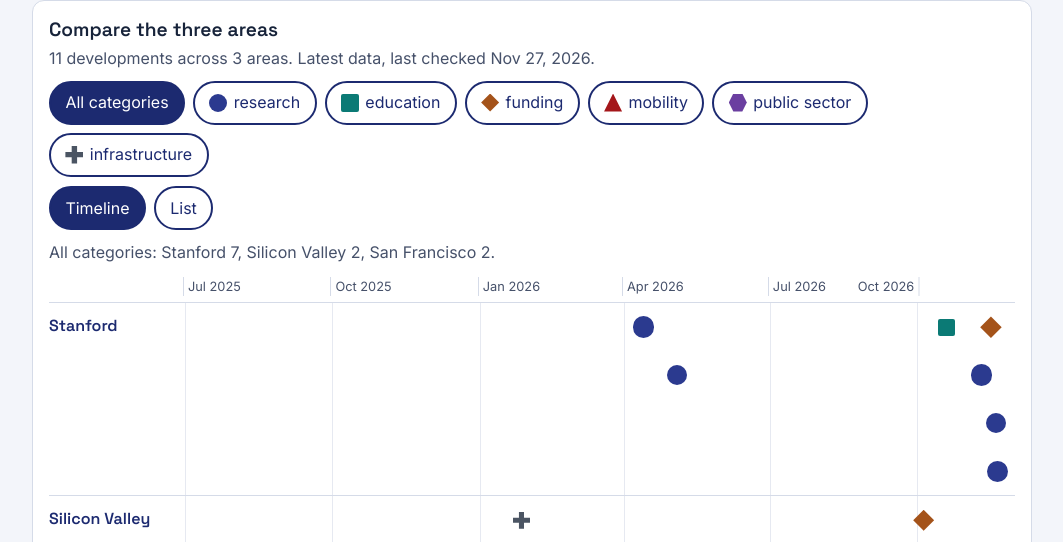
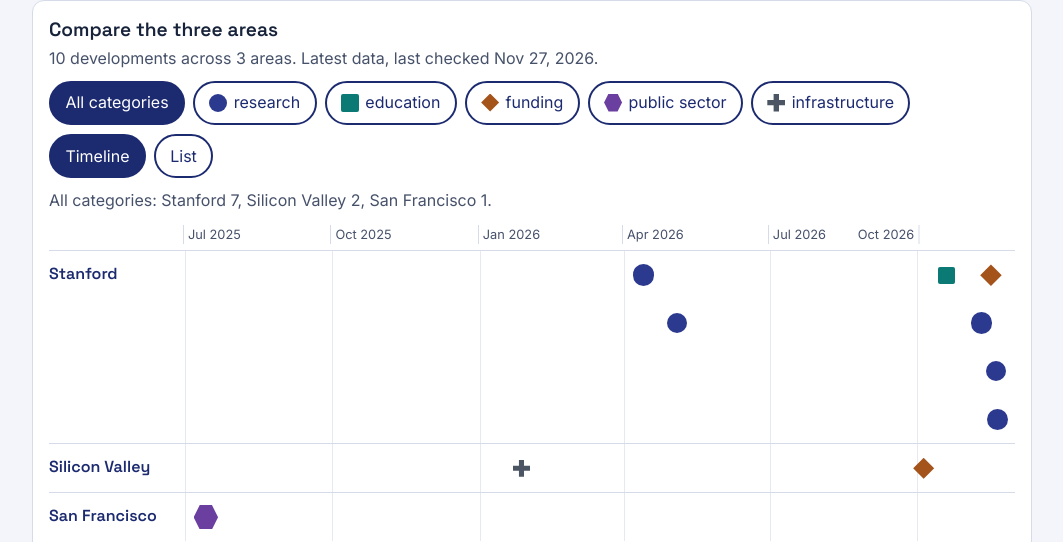
Before and after one commit to wgu-smith/Bay_Area_AI_Navigator, a plain HTML site: page index.html in a window 1280 px wide. Shown: the part 239-781 px from the top of the page, without its empty margins (108-1171 px from the left). Drawn offline with Linux system fonts and the light colour scheme.

Commit message:
Remove the KQED-sourced Waymo item from the data file and saved copy
Co-Authored-By: Claude Sonnet 5.5 <noreply@anthropic.com>
Claude-Session: https://claude.ai/code/session_01RC81pde8h9LZu5QjJfZv6U

```diff
--- a/developments.json
+++ b/developments.json
@@ -190,26 +190,6 @@
   },
   {
    "area": "San Francisco",
-   "category": "mobility",
-   "last_verified": "2026-11-26",
-   "published_on": "2025-11-12",
-   "source_url": "https://www.kqed.org/news/12063805/waymo-expands-service-bay-area-freeways-san-jose-airport",
-   "title": "Waymo adds Bay Area freeway rides and San Jose airport service",
-   "scores": {
-    "source": 30,
-    "corroboration": 0,
-    "specificity": 14,
-    "significance": 10,
-    "strength": 54,
-    "relevance": {
-     "Stanford": 0,
-     "Silicon Valley": 60,
-     "San Francisco": 85
-    }
-   }
-  },
-  {
-   "area": "San Francisco",
    "category": "public sector",
    "last_verified": "2026-11-26",
    "published_on": "2025-07-14",
--- a/index.html
+++ b/index.html
@@ -285,14 +285,6 @@ const DATA = [
   "area": "Silicon Valley"
  },
  {
-  "title": "Waymo adds Bay Area freeway rides and San Jose airport service",
-  "category": "mobility",
-  "source_url": "https://www.kqed.org/news/12063805/waymo-expands-service-bay-area-freeways-san-jose-airport",
-  "published_on": "2025-11-12",
-  "last_verified": "2026-11-26",
-  "area": "San Francisco"
- },
- {
   "title": "San Francisco begins rolling out Copilot Chat to about 30,000 city employees",
   "category": "public sector",
   "source_url": "https://www.sf.gov/news-mayor-lurie-brings-ai-technology-to-san-francisco-government-cementing-city-as-global-ai-leader",
```
Also changed, not shown: 1 other file.
